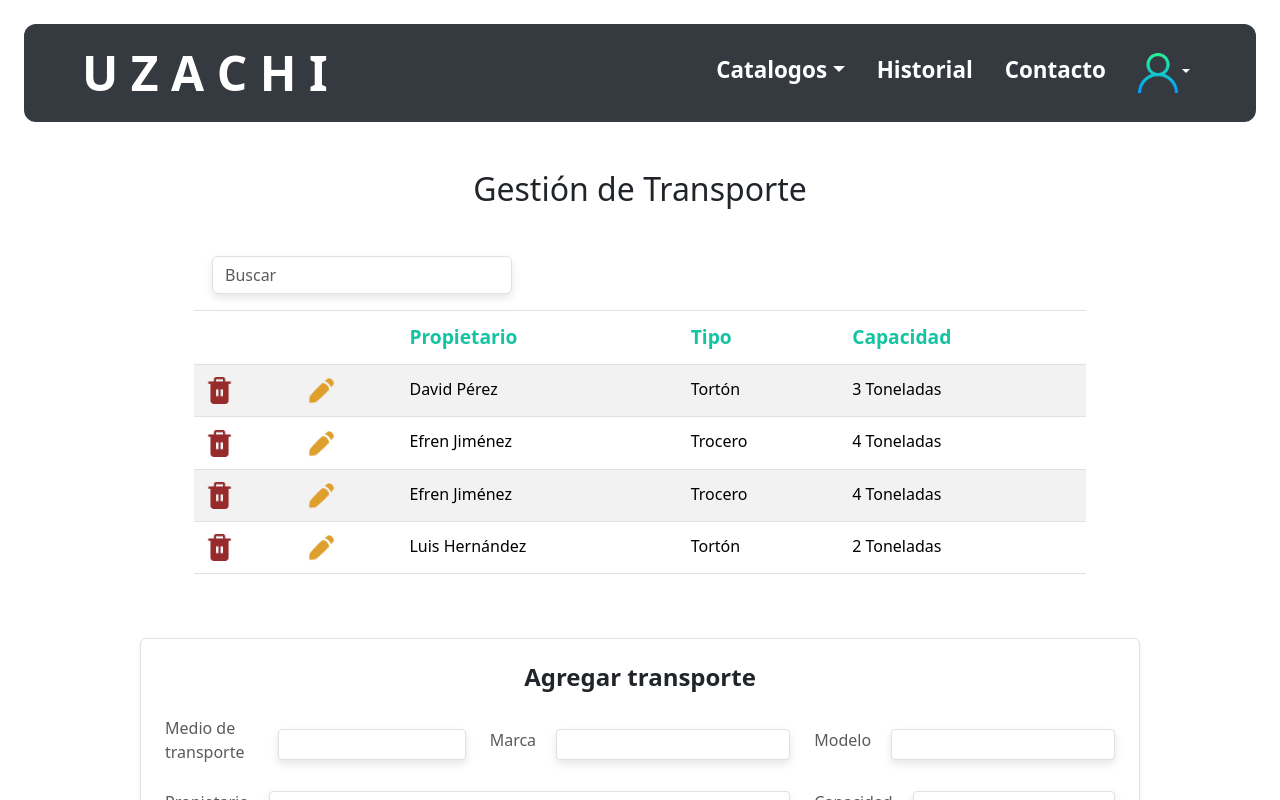
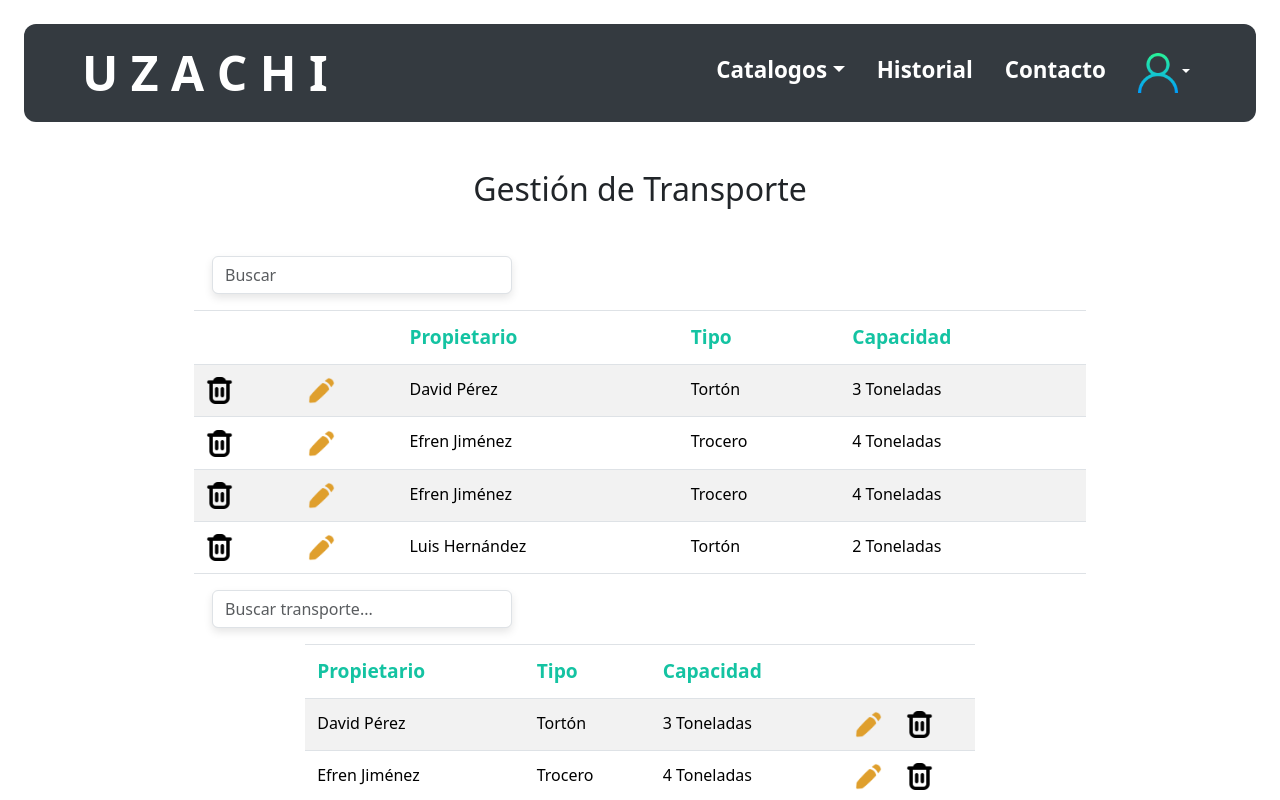
Before and after one commit to LuisPerezcx/UZACHI-FRONTEND, a React (Create React App) app: page /GestionTransporte in a window 1280 px wide. Shown: the top 800 px of the page. Built offline with nearby package versions, Linux system fonts and the light colour scheme.

Commit message:
Avances Tablas

```diff
--- /dev/null
+++ b/src/components/CustomTable.js
@@ -0,0 +1,89 @@
+import React, { useState, useEffect } from 'react';
+import Table from 'react-bootstrap/Table';
+import 'bootstrap/dist/css/bootstrap.min.css';
+import basura from '../assets/basura.png';
+import lapiz from '../assets/lapiz.png';
+
+// Componente de tabla reutilizable
+function CustomTable({ data, columns, onEdit, onDelete, searchPlaceholder = 'Buscar...' }) {
+
+    // Estado para la búsqueda y el estado de carga
+    const [searchQuery, setSearchQuery] = useState('');
+    const [loading, setLoading] = useState(true);
+
+    // Simulamos la carga de datos (puedes eliminar el useEffect si no se necesita simulación de carga)
+    useEffect(() => {
+        const loadData = async () => {
+            // Simular un retraso en la carga
+            await new Promise(resolve => setTimeout(resolve, 500));
+            setLoading(false);
+        };
+        loadData();
+    }, []);
+
+    // Filtrado de datos según el criterio de búsqueda
+    const filteredData = data.filter(item =>
+        columns.some(column =>
+            item[column.accessor].toLowerCase().includes(searchQuery.toLowerCase())
+        )
+    );
+
+    // Mostrar mensaje de carga mientras los datos se cargan
+    if (loading) {
+        return <div>Cargando...</div>;
+    }
+
+    return (
+        <div className="container">
+            <div className="d-flex justify-content-start mb-3">
+                <input
+                    type="text"
+                    className="form-control buscar-input"
+                    placeholder={searchPlaceholder}
+                    value={searchQuery}
+                    onChange={e => setSearchQuery(e.target.value)}
+                />
+            </div>
+            <div className="d-flex justify-content-center">
+                <Table className="table" striped bordered hover >
+                    <thead>
+                        <tr>
+                            {columns.map((column, index) => (
+                                <th key={index}>{column.header}</th>
+                            ))}
+                            <th style={{ width: '50px' }}></th>
+                            <th style={{ width: '50px' }}></th>
+                        </tr>
+                    </thead>
+                    <tbody>
+                        {filteredData.map((item, index) => (
+                            <tr key={index}>
+                                {columns.map((column, colIndex) => (
+                                    <td key={colIndex}>{item[column.accessor]}</td>
+                                ))}
+                                <td style={{ width: '50px', textAlign: 'center' }}>
+                                    <img
+                                        src={lapiz}
+                                        alt="Editar"
+                                        style={{ cursor: 'pointer'}}
+                                        onClick={() => onEdit(item)}
+                                    />
+                                </td>
+                                <td style={{ width: '50px', textAlign: 'center' }}>
+                                    <img
+                                        src={basura}
+                                        alt="Eliminar"
+                                        style={{ cursor: 'pointer',marginRight: 30 }}
+                                        onClick={() => onDelete(item)}
+                                    />
+                                </td>
+                            </tr>
+                        ))}
+                    </tbody>
+                </Table>
+            </div>
+        </div>
+    );
+}
+
+export default CustomTable;
--- a/src/components/GestionTransporte.js
+++ b/src/components/GestionTransporte.js
@@ -4,8 +4,32 @@ import TablaTransporte from './TablaTransporte';
 import { FormularioTransporte } from './FormularioTransporte';
 import NavAdmin from './NavAdmin';
 import Footer from './Footer';
+import CustomTable from './CustomTable';
 
 export const GestionTransporte = () => {
+
+  // Datos simulados
+  const transportData = [
+    { propietario: 'David Pérez', tipo: 'Tortón', capacidad: '3 Toneladas' },
+    { propietario: 'Efren Jiménez', tipo: 'Trocero', capacidad: '4 Toneladas' },
+    { propietario: 'Luis Hernández', tipo: 'Tortón', capacidad: '2 Toneladas' }
+  ];
+
+  // Configuración de columnas
+  const columns = [
+    { header: 'Propietario', accessor: 'propietario' },
+    { header: 'Tipo', accessor: 'tipo' },
+    { header: 'Capacidad', accessor: 'capacidad' }
+  ];
+
+  // Funciones para manejar la edición y eliminación
+  const handleEdit = (item) => {
+    console.log('Editar', item);
+  };
+
+  const handleDelete = (item) => {
+    console.log('Eliminar', item);
+  };
   return (
     <div>
       <NavAdmin></NavAdmin>
@@ -15,6 +39,14 @@ export const GestionTransporte = () => {
       </div>
       <TablaTransporte />
 
+      <CustomTable
+        data={transportData}
+        columns={columns}
+        onEdit={handleEdit}
+        onDelete={handleDelete}
+        searchPlaceholder="Buscar transporte..."
+      />
+
        <FormularioTransporte/>
 
        <Footer></Footer>
```
Also changed, not shown: src/assets/basura.png.
